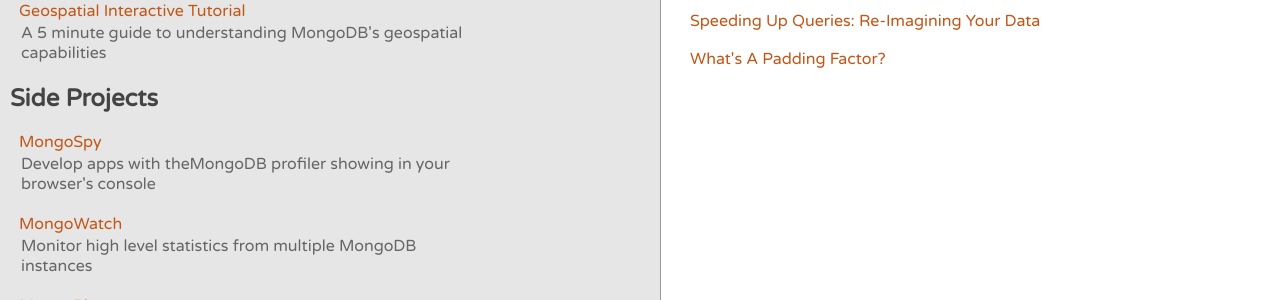
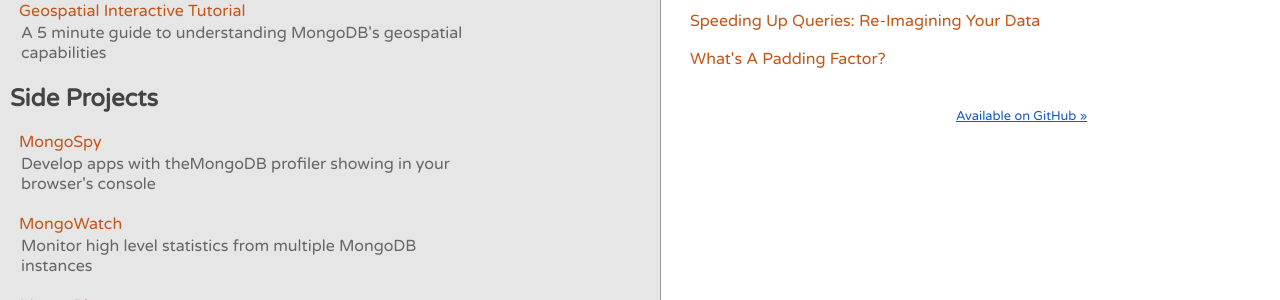
Before and after one commit to karlseguin/mongly, a Jekyll site: the page built from index.html, in a window 1280 px wide. Shown: the part 221-521 px from the top of the page. Built offline with Jekyll 4.4.1, drawn with Linux system fonts in a browser that asks for light colours; nearby versions of some CDN libraries.

Commit message:
cleaned up github link"

```diff
--- a/assets/css/index.css
+++ b/assets/css/index.css
@@ -10,5 +10,5 @@
 
 #right {padding-left:20px;}
 #right ul a:hover{background:#f3f3f3;text-decoration:none;border:1px solid #bbb;}
-
+#github{color:#1756c3;margin:30px 0 0 275px;text-decoration:underline;display:inline-block;font-size:80%;}
 #footer{background:transparent;}
--- a/index.html
+++ b/index.html
@@ -59,7 +59,7 @@
 </div>
 <div id="right">
   <h2>The MongoDB Collection</h2>
-  <p>A collection of essays on mastering MongoDB.</p>
+  <p>A collection of essays on mastering MongoDB.
   <ul>
     <li><a href="/Demystifying-Write-Durability">Demystifying Write Durability</a></li>
     <li><a href="/Multiple-Collections-Versus-Embedded-Documents">Multiple Collections vs Embedded Documents</a></li>
@@ -68,4 +68,7 @@
     <li><a href="/Speedig-Up-Queries-Re-Imagining-Your-Data">Speeding Up Queries: Re-Imagining Your Data</a></li>
     <li><a href="/Whats-A-Padding-Factor">What's A Padding Factor?</a></li>
   </ul>
+
+   <a id="github" href="http://github.com/karlseguin/TheMongoDBCollection">Available on GitHub &raquo;</a>
+  </p>
 </div>
```
